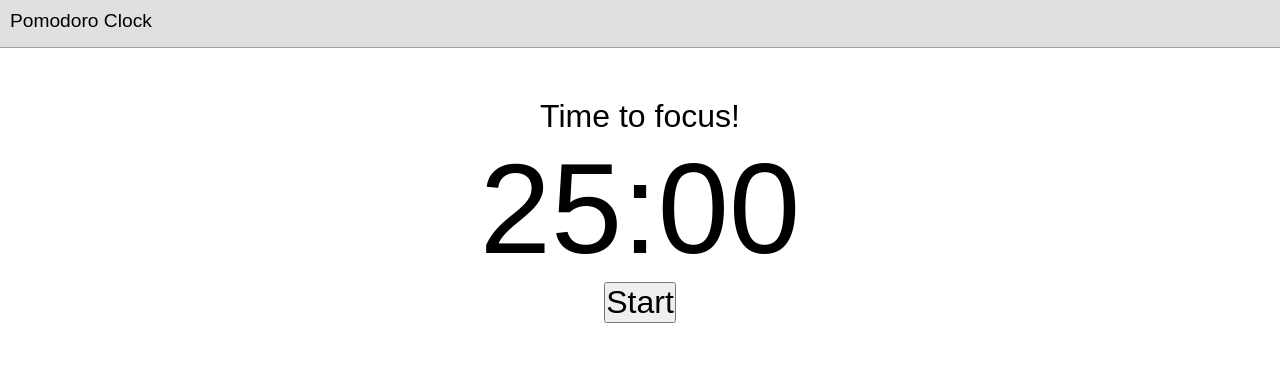
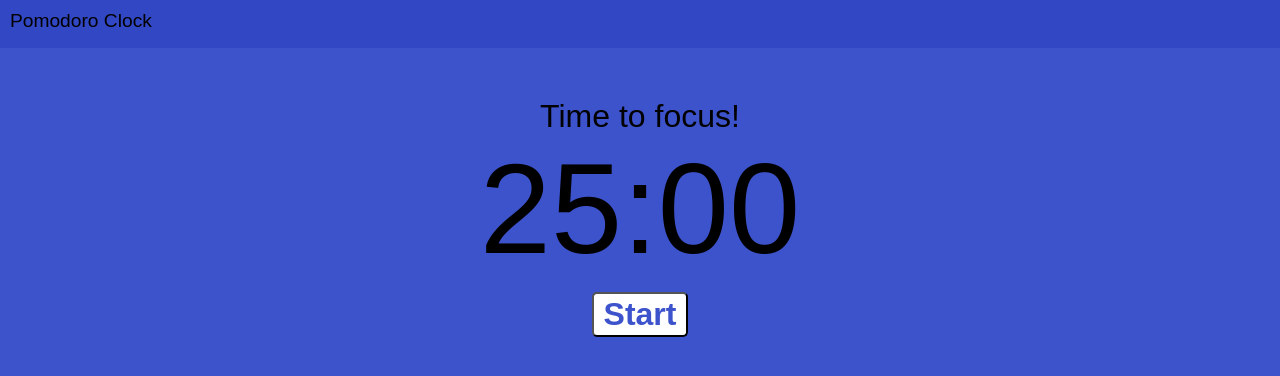
Before and after one commit to callum-laing/pomodoro-clock, a Vue app: page / in a window 1280 px wide. Shown: the top 376 px of the page. Built offline with nearby package versions, Linux system fonts and the light colour scheme; a web font is replaced by a local one.

Commit message:
added styling

```diff
--- a/src/assets/main.css
+++ b/src/assets/main.css
@@ -24,6 +24,7 @@ html {
 /* min body height */
 body {
   min-height: 100svh;
+  background-color: rgb(61, 83, 204);
 }
 
 /* responsive images/videos */
--- a/src/components/Header.vue
+++ b/src/components/Header.vue
@@ -11,13 +11,13 @@
 <style lang="scss" scoped>
 nav {
 	height: 3em;
-	border-bottom: 1px solid rgba(100, 100, 100, 0.5);
-	background-color: rgba(100, 100, 100, 0.2);
+	border-bottom: 1px solid rgba(49, 71, 196, 0.5);
+	background-color: rgb(49, 71, 196);
 	margin-bottom: 50px;
-}
 
-nav h1 {
-	font-size: 1.2em;
-	padding: 10px;
+	h1 {
+		font-size: 1.2em;
+		padding: 10px;
+	}
 }
 </style>
--- a/src/components/PomodoroTimer.vue
+++ b/src/components/PomodoroTimer.vue
@@ -57,8 +57,10 @@ function resetTimer() {
 	<div class="timerBox">
 		<p class="mode">{{ modeLabel }}</p>
 		<p class="timer">{{ timer }}</p>
-		<button @click="toggleTimer">{{ isRunning ? 'Pause' : 'Start' }}</button>
-		<button v-if="isRunning" @click="resetTimer">Reset</button>
+		<div class="btnContainer">
+			<button @click="toggleTimer">{{ isRunning ? 'Pause' : 'Start' }}</button>
+			<button v-if="isRunning" @click="resetTimer">Reset</button>
+		</div>
 	</div>
 </template>
 
@@ -69,9 +71,26 @@ function resetTimer() {
 	justify-content: center;
 	flex-direction: column;
 	font-size: 2em;
+
+	.timer {
+		font-size: 4em;
+	}
 }
 
-.timerBox .timer {
-	font-size: 4em;
+.btnContainer {
+	button {
+		border-radius: 5px;
+		padding: 2px 10px;
+		margin: 10px;
+		transition: 0.3s ease;
+		background-color: white;
+		color: rgb(61, 83, 204);
+		font-weight: bold;
+	}
+	button:hover {
+		cursor: pointer;
+		background-color: transparent;
+		color: white;
+	}
 }
 </style>
```
